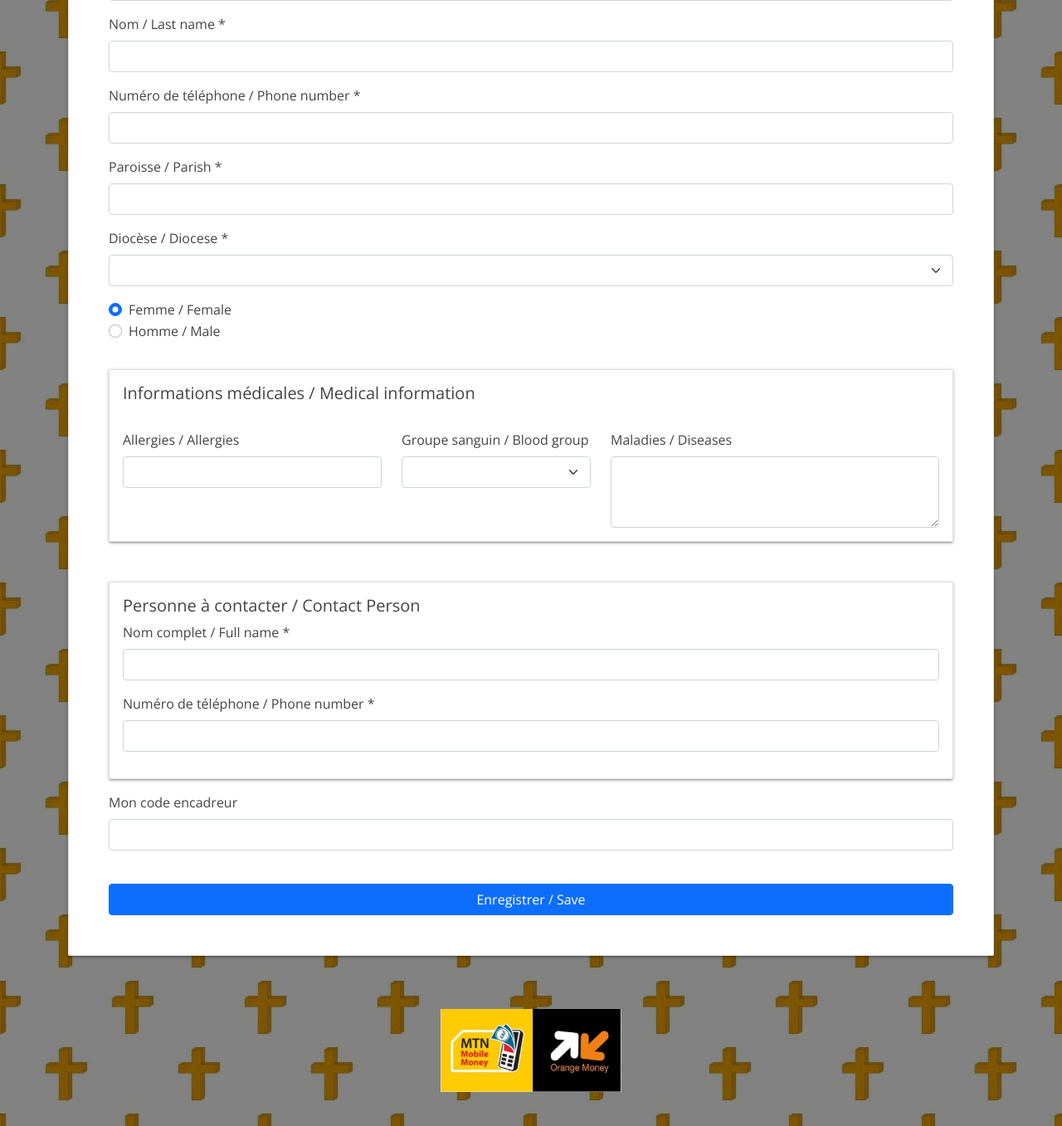
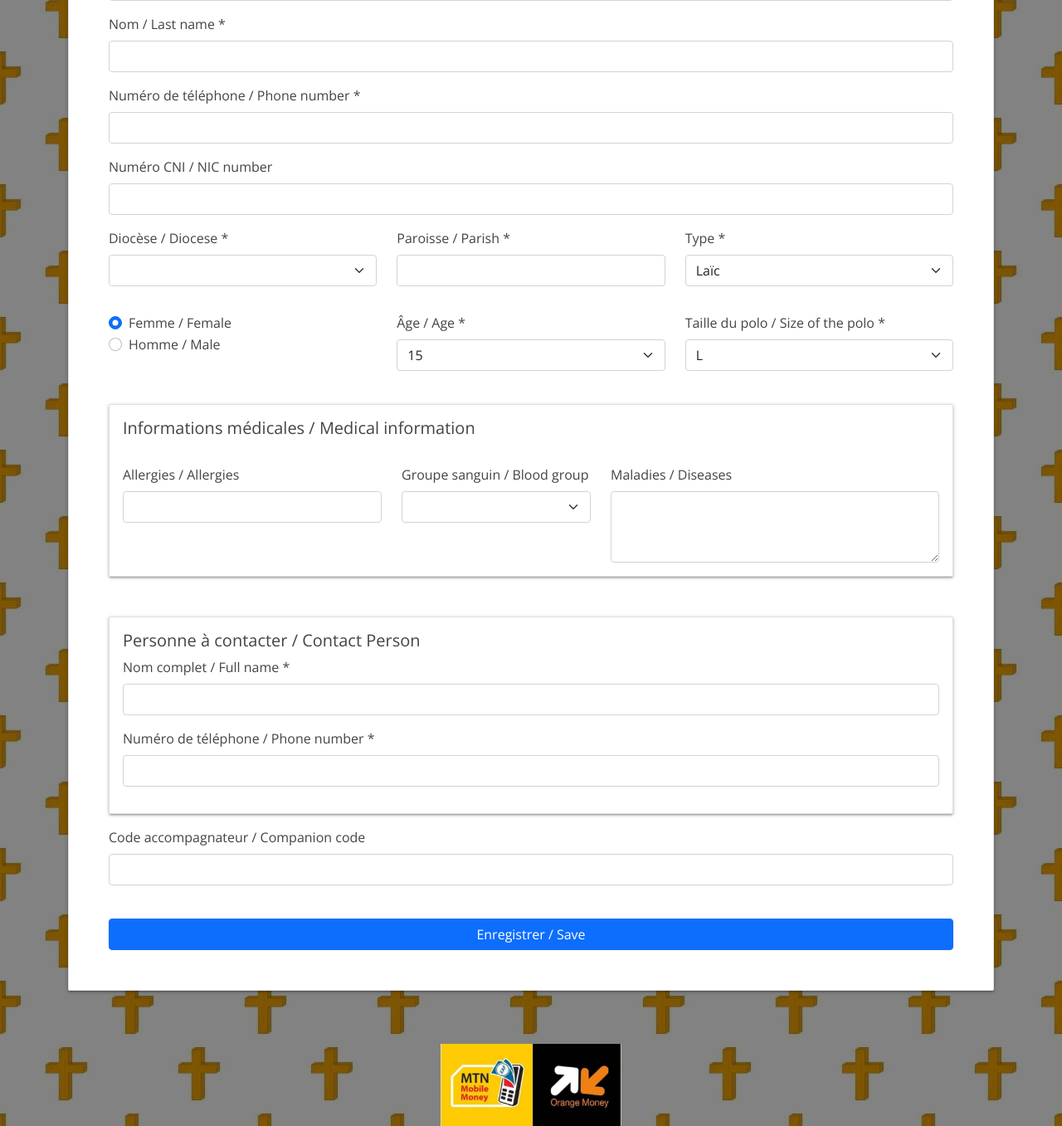
Before and after one commit to m-aristide/jnj, a Django app: page / in a window 1280 px wide. Shown: the part 866-2223 px from the top of the page at 83% size. Run offline with Django 4.2, Linux system fonts and the light colour scheme; some libraries are stand-ins or nearby versions.

Commit message:
- création d'une route spéciale pour la modification d'un participant, ça simplifie grandement le code back-end - ajout de nouveaux champs (age, type, polo, cni) :-)

```diff
--- a/webapp/contacts/models.py
+++ b/webapp/contacts/models.py
@@ -19,6 +19,10 @@ class Participant(models.Model):
     maladies = models.CharField(max_length=500,null=True)
     produit = models.BooleanField(default=False)
     encadreur = models.CharField(max_length=20,null=True)
+    type = models.CharField(max_length=20, default='Laïc')
+    age = models.IntegerField(default=15)
+    polo = models.CharField(max_length=5, default='L')
+    cni = models.CharField(max_length=20, null=True)
     dortoir = models.ForeignKey(Dortoire, on_delete=models.SET_NULL, blank=True, null=True)
     create_date = models.DateField(default=date.today)
     createat = models.DateTimeField(default=datetime.now)
--- a/webapp/contacts/templates/contacts/index.html
+++ b/webapp/contacts/templates/contacts/index.html
@@ -122,19 +122,21 @@
 
         <div class="mb-3">
           <label for="last_name" class="form-label">Nom / Last name *</label>
-          <input type="text" name="last_name" required="required" class="form-control" id="last_name">
+          <input type="text" autocomplete="off" name="last_name" required="required" class="form-control" id="last_name">
         </div>
 
         <div class="mb-3">
           <label for="phone_number" class="form-label">Numéro de téléphone / Phone number *</label>
-          <input type="text" name="phone_number" required="required" class="form-control" id="phone_number">
+          <input type="text" autocomplete="off" name="phone_number" required="required" class="form-control" id="phone_number">
         </div>
 
         <div class="mb-3">
-          <label for="paroisse" class="form-label">Paroisse / Parish *</label>
-          <input type="text" name="paroisse" required="required" class="form-control" id="paroisse">
+          <label for="cni" class="form-label">Numéro CNI / NIC number </label>
+          <input type="text" minlength="9" autocomplete="off" name="cni" class="form-control" id="cni">
         </div>
 
+        <div class="row mb-3">
+          <div class="col col-12 col-sm-4">
             <div class="mb-3">
               <label for="diocese" class="form-label">Diocèse / Diocese *</label>
               <select class="form-select" name="diocese" required="required" id="diocese">
@@ -144,7 +146,31 @@
                 {% endfor %}
               </select>
             </div>
+          </div>
+          <div class="col col-12 col-sm-4">
+            <div class="mb-3">
+              <label for="paroisse" class="form-label">Paroisse / Parish *</label>
+              <input type="text" name="paroisse" required="required" class="form-control" id="paroisse">
+            </div>
+          </div>
+          <div class="col col-12 col-sm-4">
+            <div class="mb-3">
+              <label for="type" class="form-label">Type *</label>
+              <select class="form-select" name="type" required="required" id="type">
+                <option selected value="Laïc">Laïc</option>
+                <option value="Prêtre">Prêtre</option>
+                <option value="Religieux">Religieux</option>
+                <option value="Frère">Frère</option>
+                <option value="Diacre">Diacre</option>
+                <option value="Séminariste">Séminariste</option>
+                <option value="Autre">Autre</option>
+              </select>
+            </div>
+          </div>
+        </div>
 
+        <div class="row mb-3">
+          <div class="col col-12 col-sm-4">
             <div class="form-check">
               <label class="form-check-label" for="femme">Femme / Female </label>
               <input class="form-check-input" type="radio" name="sexe" value="F" id="femme" checked>
@@ -154,7 +180,32 @@
               <label class="form-check-label" for="homme">Homme / Male</label>
               <input class="form-check-input" type="radio" value="M" name="sexe" id="homme">
             </div>
-        <br>
+          </div>
+          <div class="col col-12 col-sm-4">
+            <div class="mb-3">
+              <label for="age" class="form-label">Âge / Age *</label>
+              <select class="form-select" autocomplete="off" name="age" required="required" id="age">
+                <option selected value="15">15</option>
+                {% for age in ages %}
+                <option value="{{age}}">{{age}}</option>
+                {% endfor %}
+              </select>
+            </div>
+          </div>
+          <div class="col col-12 col-sm-4">
+            <div class="mb-3">
+              <label for="polo" class="form-label">Taille du polo / Size of the polo *</label>
+              <select class="form-select" name="polo" required="required" id="polo">
+                <option selected value="L">L</option>
+                <option value="S">S</option>
+                <option value="M">M</option>
+                <option value="XL">XL</option>
+                <option value="XXL">XXL</option>
+                <option value="XXXL">XXXL</option>
+              </select>
+            </div>
+          </div>
+        </div>
 
         <div class="card">
           <div class="card-body">
@@ -163,11 +214,11 @@
             <div class="row">
               <div class="col col-12 col-sm-4">
                 <label for="allergies" class="form-label">Allergies / Allergies</label>
-                <input type="text" name="allergies" class="form-control" id="allergies">
+                <input type="text" autocomplete="off" name="allergies" class="form-control" id="allergies">
               </div>
               <div class="col col-12 col-sm-3">
                 <label for="groupe_sanguin" class="form-label">Groupe sanguin / Blood group </label>
-                <select class="form-select" name="groupe_sanguin" id="groupe_sanguin">
+                <select class="form-select" autocomplete="off" name="groupe_sanguin" id="groupe_sanguin">
                   <option selected></option>
                   <option value="A-">A-</option>
                   <option value="A+">A+</option>
@@ -181,7 +232,7 @@
               </div>
               <div class="col col-12 col-sm-5">
                 <label for="maladies" class="form-label">Maladies / Diseases</label>
-                <textarea name="maladies" class="form-control" id="maladies" cols="30" rows="3"></textarea>
+                <textarea name="maladies" autocomplete="off" class="form-control" id="maladies" cols="30" rows="3"></textarea>
               </div>
             </div>
           </div>
@@ -194,21 +245,21 @@
 
             <div class="mb-3">
               <label for="person_contacter_name" class="form-label"> Nom complet / Full name *</label>
-              <input type="text" name="person_contacter_name" required="required" class="form-control"
+              <input type="text" autocomplete="off" name="person_contacter_name" required="required" class="form-control"
                 id="person_contacter_name">
             </div>
 
             <div class="mb-3">
               <label for="person_contacter_phone" class="form-label">Numéro de téléphone / Phone number *</label>
-              <input type="text" name="person_contacter_phone" required="required" class="form-control"
+              <input type="text" autocomplete="off" name="person_contacter_phone" required="required" class="form-control"
                 id="person_contacter_phone">
             </div>
           </div>
         </div>
 
         <div class="mb-3">
-          <label for="encadreur" class="form-label">Mon code encadreur</label>
-          <input type="text" name="encadreur" class="form-control" id="encadreur">
+          <label for="encadreur" class="form-label">Code accompagnateur / Companion code</label>
+          <input type="text" autocomplete="off" name="encadreur" class="form-control" id="encadreur">
         </div>
         <br>
 
--- a/webapp/contacts/views.py
+++ b/webapp/contacts/views.py
@@ -17,7 +17,8 @@ from dortoires.models import Dortoire
 # Create your views here.
 
 def index(request):
-    return render(request, 'contacts/index.html', context={'dioceses': DIOCESES})
+
+    return render(request, 'contacts/index.html', context={'dioceses': DIOCESES, 'ages': range(16,46)})
 
 def add_contact(request):
 
@@ -32,12 +33,13 @@ def add_contact(request):
             paroisse = request.POST.get('paroisse'),
             code = request.POST.get('code'),
             allergies = request.POST.get('allergies'),
+            cni = request.POST.get('cni', None),
+            age = int(request.POST.get('age')),
+            polo = request.POST.get('polo'),
+            type = request.POST.get('type'),
             groupe_sanguin = request.POST.get('groupe_sanguin'),
             maladies = request.POST.get('maladies')
         )
-
-    if request.POST.get('id', None):
-        participant.pk = int(request.POST.get('id'))
 
     # code encadreur
     if request.POST.get('encadreur', None):
@@ -47,27 +49,65 @@ def add_contact(request):
             participant.encadreur = code.code
             code.save()
 
-    if not participant.dortoir:
-        participant.dortoir = select_dortoir()
-        # update occupation
-        participant.dortoir.occupation +=1
-        participant.dortoir.save()
+    participant.dortoir = select_dortoir()
+    # update occupation du dortoir
+    participant.dortoir.occupation +=1
+    participant.dortoir.save()
 
+    # enregistrement du participant pour avoir l'id et produir le code
     participant.save()
 
     # code participant
-    code = code_generator(participant.diocese, participant.pk)
-    if not participant.code == code :
-        participant.code = code
-        participant.save()
+    participant.code = code_generator(participant.diocese, participant.pk)
+    participant.save()
 
     # production du badge
-    if not participant.produit :
-        render_pdf_view(participant)
+    render_pdf_view(participant)
 
     request.session['alerte'] = {'success': True, 'message': 'Opération effectuée avec succès'}
     return redirect(f'inscrits/{participant.pk}')
 
+
+def modifier_participant(request):
+
+    if not request.POST.get('id', None):
+        request.session['alerte'] = {'success': False, 'message': 'Participant invalide'}
+        return redirect(f'inscrits')
+
+    part = Participant.objects.get(pk=int(request.POST.get('id')))
+
+    if part.produit :
+        request.session['alerte'] = {'success': False, 'message': 'Le badge de ce participant a déjà été produit. Ses informations ne peuvent plus être modifiées.'}
+        return redirect(f'inscrits/{part.pk}')
+
+    part.first_name = request.POST.get('first_name').title()
+    part.last_name = request.POST.get('last_name').upper()
+    part.phone_number = request.POST.get('phone_number')
+    part.diocese = request.POST.get('diocese')
+    part.sexe = request.POST.get('sexe')
+    part.person_contacter_name = request.POST.get('person_contacter_name')
+    part.person_contacter_phone = request.POST.get('person_contacter_phone')
+    part.paroisse = request.POST.get('paroisse')
+    part.allergies = request.POST.get('allergies')
+    part.cni = request.POST.get('cni', None)
+    part.age = int(request.POST.get('age'))
+    part.polo = request.POST.get('polo')
+    part.type = request.POST.get('type')
+    part.groupe_sanguin = request.POST.get('groupe_sanguin')
+    part.maladies = request.POST.get('maladies')
+
+    # code encadreur
+    if request.POST.get('encadreur', None) and not part.encadreur :
+        code = CodeEncadreur.objects.get(code = request.POST.get('encadreur'))
+        if code and code.active == False :
+            part.encadreur = code.code
+            code.active = True
+            code.save()
+
+    part.save()
+    render_pdf_view(part)
+
+    return redirect(f'inscrits/{part.pk}')
 
 def code_generator(diocese: str, id: int):
     return f'{diocese.split(" ").pop()[:4].upper()}-2022-JNJ-{"0000"[:4-len(str(id))]}{id}'
@@ -79,10 +119,10 @@ def select_dortoir():
     else:
         return dortoirs[0]
 
-def render_pdf_view(participant: Participant):
+def render_pdf_view(part: Participant):
     # make qrcode
     qr = qrcode.QRCode(border=0)
-    qr.add_data(participant.code)
+    qr.add_data(part.code + (('-' + part.encadreur) if part.encadreur else ''))
     qr.make(fit=True)
     img = qr.make_image(fill='black', back_color='white')
     buffer = io.BytesIO()
@@ -91,28 +131,28 @@ def render_pdf_view(participant: Participant):
 
     # html template
 
-    name = participant.last_name.split(' ')[0] + ' ' + participant.first_name.split(' ')[0]
+    name = part.last_name.split(' ')[0] + ' ' + part.first_name.split(' ')[0]
     name = (name[:15] + '.') if len(name) > 15 else name
 
-    diocese = ' '.join(participant.diocese.split(' ')[2:]).upper()
-    paroisse = participant.paroisse.split(' ').pop()
+    diocese = ' '.join(part.diocese.split(' ')[2:]).upper()
+    paroisse = part.paroisse.split(' ').pop()
 
-    person_contacter_name = (participant.person_contacter_name[:20] + '.') if len(participant.person_contacter_name) > 20 else participant.person_contacter_name
+    person_contacter_name = (part.person_contacter_name[:20] + '.') if len(part.person_contacter_name) > 20 else part.person_contacter_name
     context = {
         'qrcode': img_str,
-        'part': participant,
+        'part': part,
         'name': name,
         'diocese': diocese,
         'paroisse': paroisse,
         'person_contacter_name': person_contacter_name
     }
-    template_name = 'accompagnateur.html' if participant.encadreur else 'pelerin.html'
+    template_name = 'accompagnateur.html' if part.encadreur else 'pelerin.html'
     template = get_template(template_name)
     html = template.render(context)
 
     # fichier pdf
     STATIC_DIR = Path(__file__).resolve().parent / 'static' / 'badges'
-    output_filename = STATIC_DIR / f'{participant.pk}.pdf'
+    output_filename = STATIC_DIR / f'{part.pk}.pdf'
     result_file = open(output_filename, "w+b")
 
     # create a pdf
@@ -173,7 +213,7 @@ def inscrit(request, id: int):
     part = Participant.objects.get(pk=id)
     # make qrcode
     qr = qrcode.QRCode(border=0)
-    qr.add_data(part.code)
+    qr.add_data(part.code + (('-' + part.encadreur) if part.encadreur else ''))
     qr.make(fit=True)
     img = qr.make_image(fill='black', back_color='white')
 
@@ -189,6 +229,7 @@ def inscrit(request, id: int):
     return render(request, 'contacts/inscrit.html', context={
         'person': part,
         'alerte': alerte,
+        'ages': range(15,46),
         'dioceses': DIOCESES,
         'createdat': part.createat.strftime("%d/%m/%Y %H:%M"),
         'qrcode': img_str
--- a/webapp/webapp/urls.py
+++ b/webapp/webapp/urls.py
@@ -16,13 +16,14 @@ Including another URLconf
 from django.contrib import admin
 from django.urls import path
 
-from contacts.views import index, add_contact, delete_contact, inscrits, inscrit, check_badge_produit
+from contacts.views import index, add_contact, modifier_participant, delete_contact, inscrits, inscrit, check_badge_produit
 from dortoires.views import sites, ajouter_site, supprimer_site, supprimer_dortoir
 from contacts.views_encadreurs import encadreurs, creer_code_encadreur, delete_code_encadreur
 
 urlpatterns = [
     path('', index, name='index'),
     path('add', add_contact, name='add-contact'),
+    path('update', modifier_participant, name='update-participant'),
     path('check-badge-produit', check_badge_produit, name='check-badge-produit'),
     path('inscrits/', inscrits, name='inscrits'),
     path('inscrits/<int:id>', inscrit, name='inscrit'),
```
Also changed, not shown: webapp/contacts/templates/contacts/inscrit.html (+47 -7 lines), webapp/contacts/migrations/0005_participant_age_participant_cni_participant_polo_and_more.py (added), 2 other files. Lines whose indentation alone changed are shown as unchanged.
